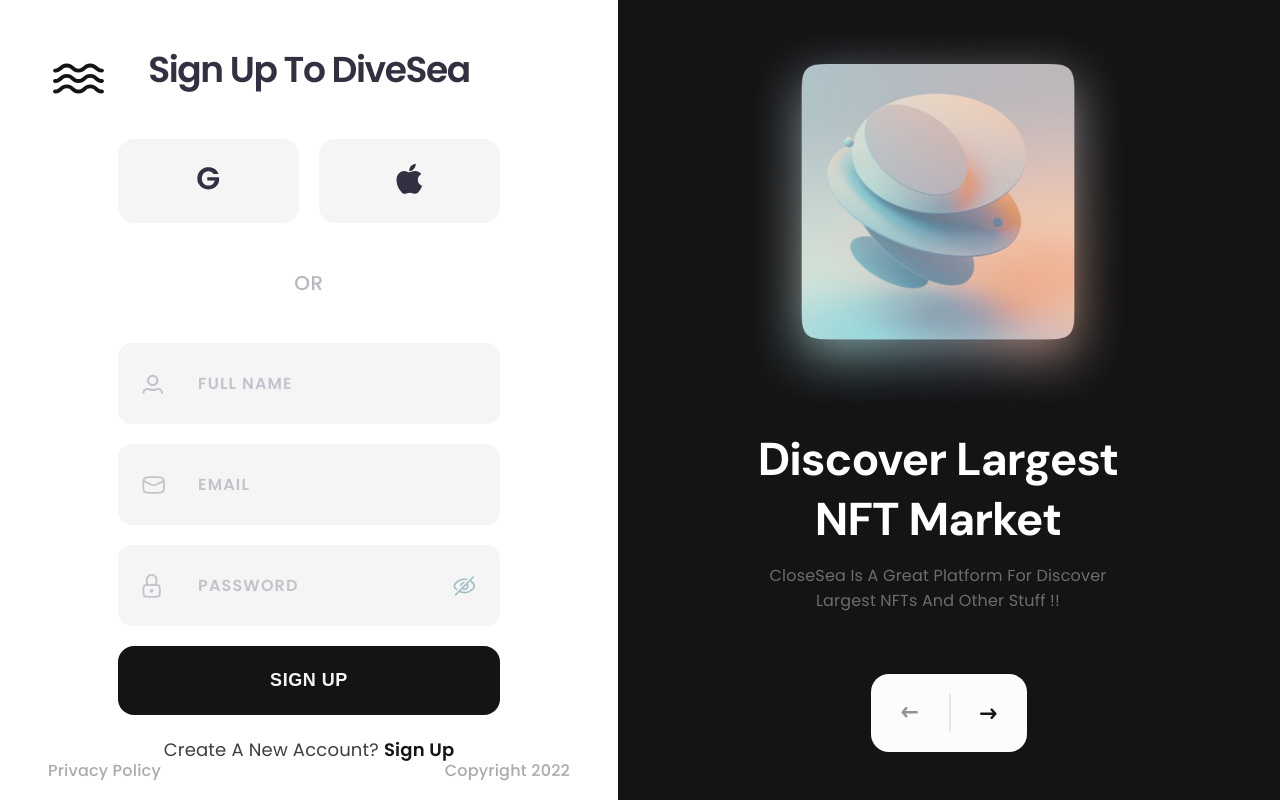
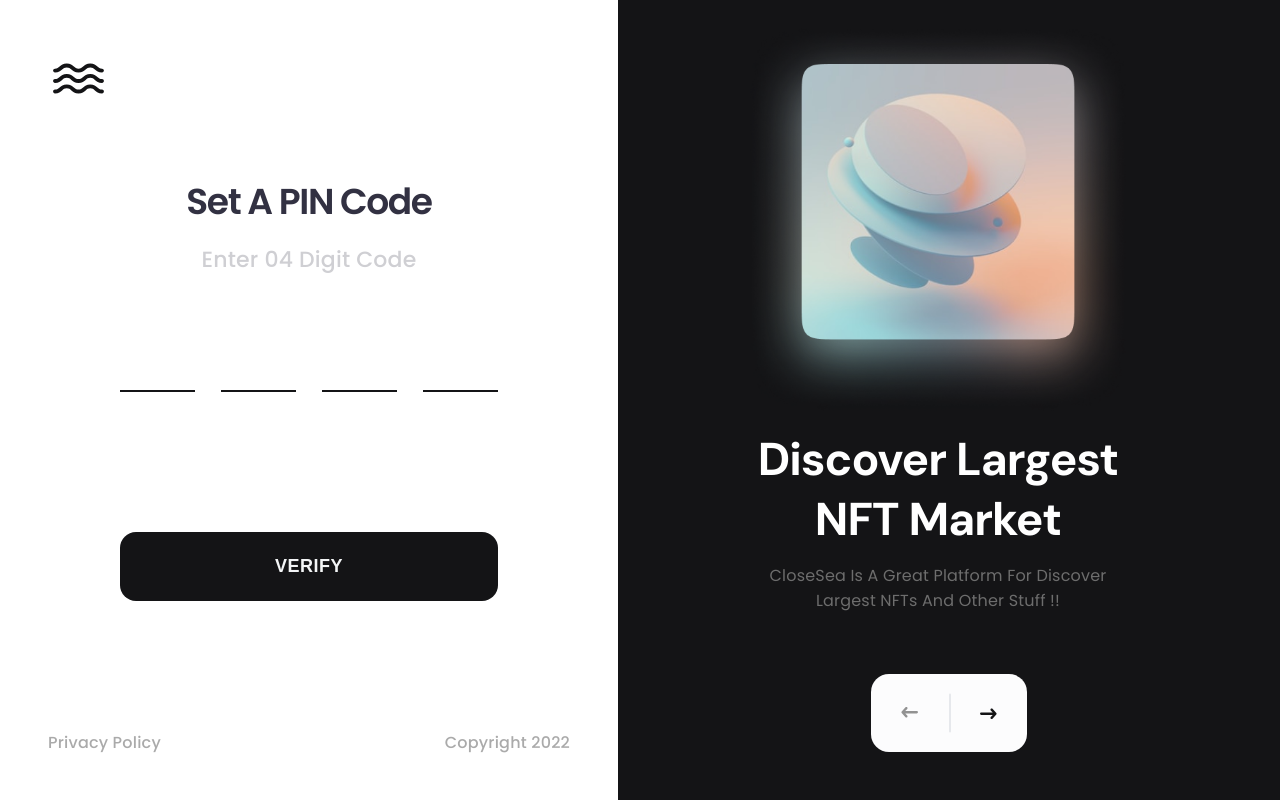
Before and after one commit to persistent-fox/dashboard-nft, a React app: page / in a window 1280 px wide. Built offline with nearby package versions, Linux system fonts and the light colour scheme.

Commit message:
create set code page

```diff
--- a/src/layout/auth-layout/AuthLayout.tsx
+++ b/src/layout/auth-layout/AuthLayout.tsx
@@ -4,6 +4,7 @@ import { S } from './AuthLayout_Styles';
 import { Carousel } from './components/carousel/Carousel';
 import { ForgetPasswordPage } from './pages/forget-password/ForgetPasswordPage';
 import { ResetPasswordPage } from './pages/reset-password/ResetPasswordPage';
+import { SetCodePage } from './pages/set-code/SetCodePage';
 import { SignUpPage } from './pages/sign-up/SignUpPage';
 import { VerifyEmailPage } from './pages/verify-email/VerifyEmailPage';
 
@@ -18,7 +19,8 @@ export const AuthLayout = () => {
 				{/* <ForgetPasswordPage /> */}
 				{/* <VerifyEmailPage /> */}
 				{/* <ResetPasswordPage /> */}
-				<SignUpPage />
+				{/* <SignUpPage /> */}
+				<SetCodePage />
 				<FlexWrapper justify='space-between'>
 					<S.Text>Privacy Policy</S.Text>
 					<S.Text>Copyright 2022</S.Text>
--- /dev/null
+++ b/src/layout/auth-layout/pages/set-code/SetCodePage.tsx
@@ -0,0 +1,22 @@
+import { FlexWrapper } from '../../../../components/FlexWrapper';
+import { Button } from '../../../../components/button/Button';
+import { MainTitle } from '../../components/MainTitle';
+import { Paragraph } from '../../components/Paragraph';
+import { Code } from '../../components/code/Code';
+import { S } from './SetCodePage_styles';
+
+export const SetCodePage = () => {
+	return (
+		<S.SetCodePage>
+			<MainTitle>Set A PIN Code</MainTitle>
+			<Paragraph>Enter 04 Digit Code</Paragraph>
+			<FlexWrapper gap='26px'>
+				<Code />
+				<Code />
+				<Code />
+				<Code />
+			</FlexWrapper>
+			<Button>verify</Button>
+		</S.SetCodePage>
+	);
+};
--- /dev/null
+++ b/src/layout/auth-layout/pages/set-code/SetCodePage_styles.ts
@@ -0,0 +1,23 @@
+import styled from 'styled-components';
+import { MainTitle } from '../../components/MainTitle';
+import { Paragraph } from '../../components/Paragraph';
+
+const SetCodePage = styled.section`
+	flex-grow: 1;
+	display: flex;
+	flex-direction: column;
+	justify-content: center;
+	align-items: center;
+	${MainTitle} {
+		margin-bottom: 24px;
+	}
+	${Paragraph} {
+		margin-bottom: 44px;
+	}
+	button {
+		margin-top: 140px;
+		width: 100%;
+	}
+`;
+
+export const S = { SetCodePage };
```
